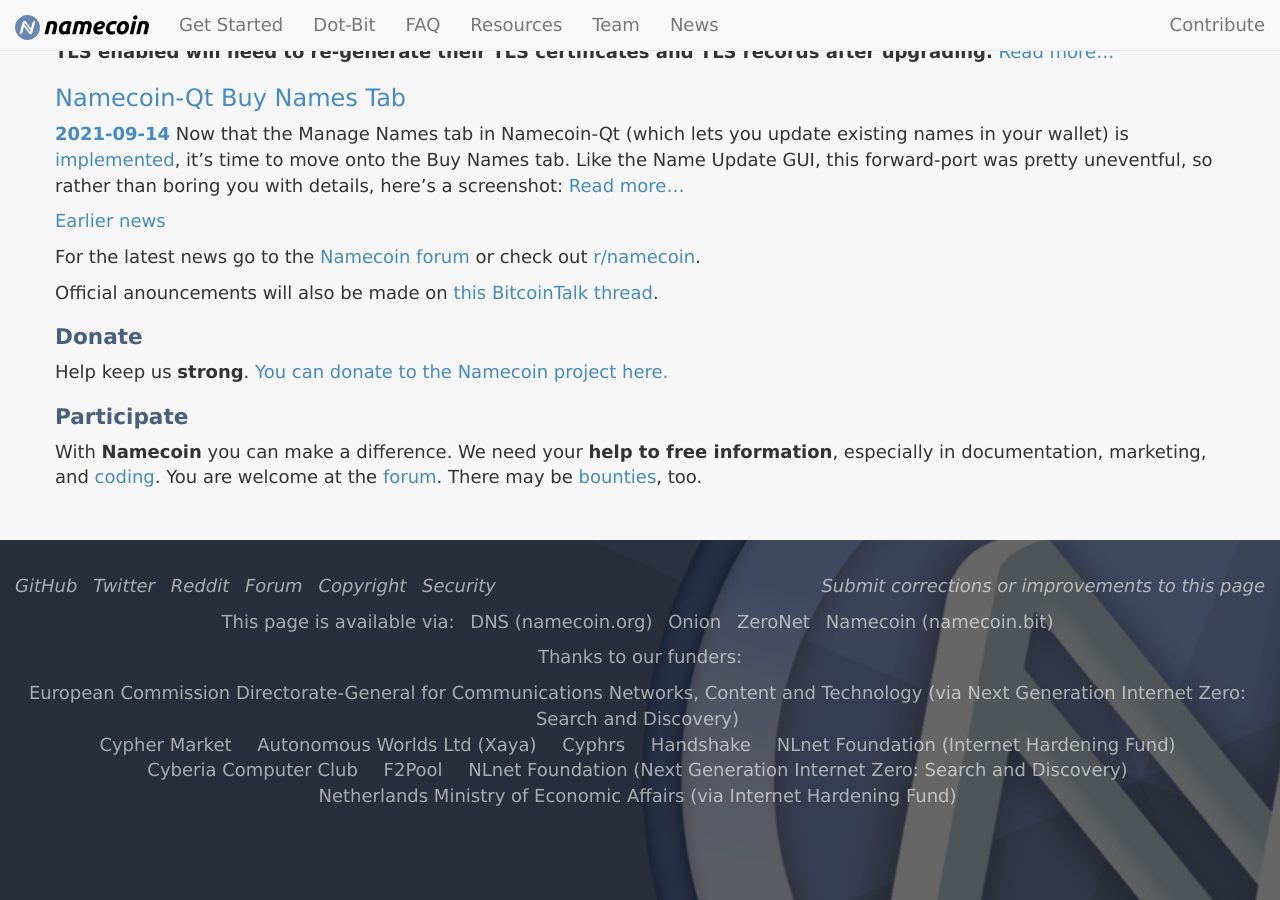
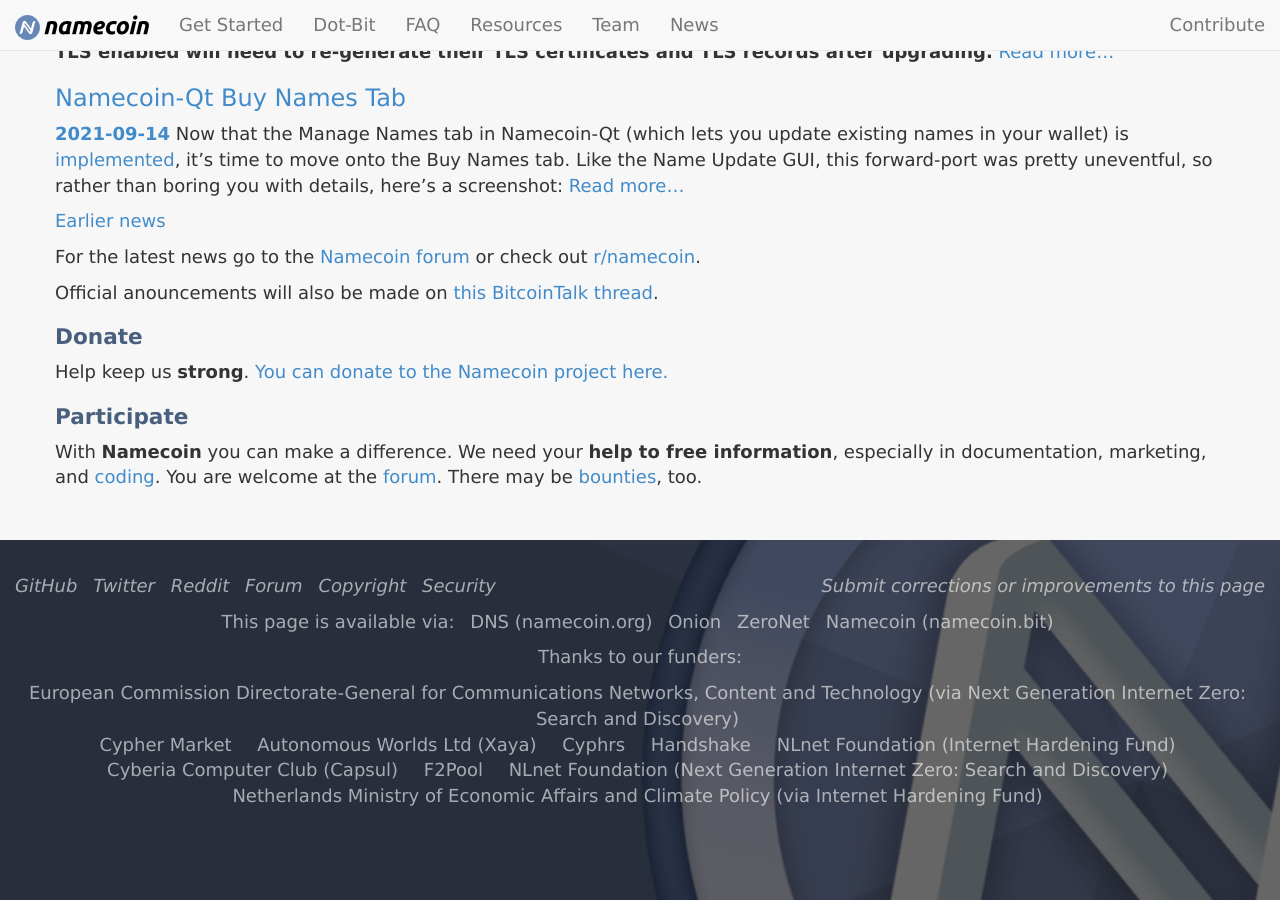
Before and after one commit to JeremyRand/namecoin.org, a Jekyll site: the page built from index.md, in a window 1280 px wide and 900 px high, scrolled down 2605 px. Built offline with Jekyll 4.4.1, drawn with Linux system fonts in a browser that asks for light colours.

Commit message:
Update sponsor descriptions
Netherlands Ministry of Economic Affairs now has "and Climate Policy" in
its name.  Link to their website too.  Clarify that Cyberia's
sponsorship is via their Capsul project, similar to how we already say
that Autonomous Worlds' sponsorship is via their Xaya project.

```diff
--- a/_data/sponsors.yml
+++ b/_data/sponsors.yml
@@ -1,9 +1,9 @@
 - "<a href='https://www.f2pool.com/'>F2Pool</a>"
 - "<a href='https://nlnet.nl/internethardening/'>NLnet Foundation (Internet Hardening Fund)</a>"
-- "Netherlands Ministry of Economic Affairs (via Internet Hardening Fund)"
+- "<a href='https://www.rijksoverheid.nl/ministeries/ministerie-van-economische-zaken-en-klimaat'>Netherlands Ministry of Economic Affairs and Climate Policy (via Internet Hardening Fund)</a>"
 - "<a href='https://autonomousworlds.com/'>Autonomous Worlds Ltd (Xaya)</a>"
 - "Cyphrs"
-- "<a href='https://cyberia.club/'>Cyberia Computer Club</a>"
+- "<a href='https://cyberia.club/'>Cyberia Computer Club (Capsul)</a>"
 - "<a href='https://www.cyphermarket.com/'>Cypher Market</a>"
 - "Handshake"
 - "<a href='https://nlnet.nl/discovery/'>NLnet Foundation (Next Generation Internet Zero: Search and Discovery)</a>"
```
